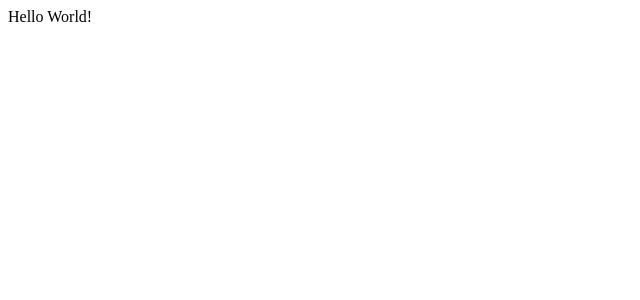
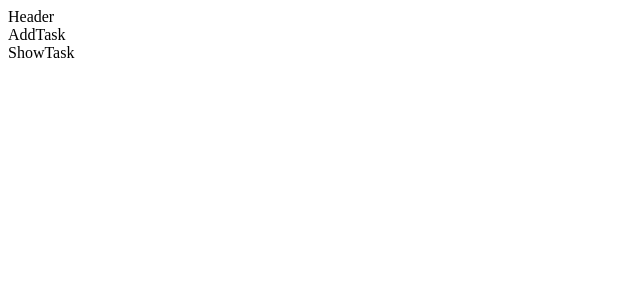
Before and after one commit to frankintech00/getitdone, a React (Create React App) app: page / in a window 1280 px wide. Shown: the top 300 px of the page, without its empty margins (0-640 px from the left). Built offline with nearby package versions, Linux system fonts and the light colour scheme.

Commit message:
added componenets and assets

```diff
--- a/public/index.html
+++ b/public/index.html
@@ -7,7 +7,7 @@
     <meta name="theme-color" content="#000000" />
     <meta
       name="description"
-      content="Web site created using create-react-app"
+      content="Get It Done is a simple and user-friendly to-do app that helps you stay organized and on top of your tasks."
     />
     <link rel="apple-touch-icon" href="%PUBLIC_URL%/logo192.png" />
     <!--
@@ -24,7 +24,7 @@
       work correctly both with client-side routing and a non-root public URL.
       Learn how to configure a non-root public URL by running `npm run build`.
     -->
-    <title>React App</title>
+    <title>Get It Done - Your Personal To-Do App</title>
   </head>
   <body>
     <noscript>You need to enable JavaScript to run this app.</noscript>
--- a/src/App.js
+++ b/src/App.js
@@ -1,5 +1,13 @@
+import { Header, AddTask, ShowTask } from "./components";
+
 function App() {
-  return <>Hello World!</>;
+  return (
+    <div>
+      <Header />
+      <AddTask />
+      <ShowTask />
+    </div>
+  );
 }
 
 export default App;
--- /dev/null
+++ b/src/components/AddTask.js
@@ -0,0 +1,7 @@
+const AddTask = () => {
+  return (
+    <div>AddTask</div>
+  )
+}
+
+export default AddTask
--- /dev/null
+++ b/src/components/Header.js
@@ -0,0 +1,5 @@
+const Header = () => {
+  return <div>Header</div>;
+};
+
+export default Header;
--- /dev/null
+++ b/src/components/ShowTask.js
@@ -0,0 +1,7 @@
+import React from "react";
+
+const ShowTask = () => {
+  return <div>ShowTask</div>;
+};
+
+export default ShowTask;
--- /dev/null
+++ b/src/components/index.js
@@ -0,0 +1,5 @@
+import Header from "./Header";
+import AddTask from "./AddTask";
+import ShowTask from "./ShowTask";
+
+export { Header, AddTask, ShowTask };
```
Also changed, not shown: src/assets/logo.svg (added), 1 other file (tests, documents, lock files or other folders).
